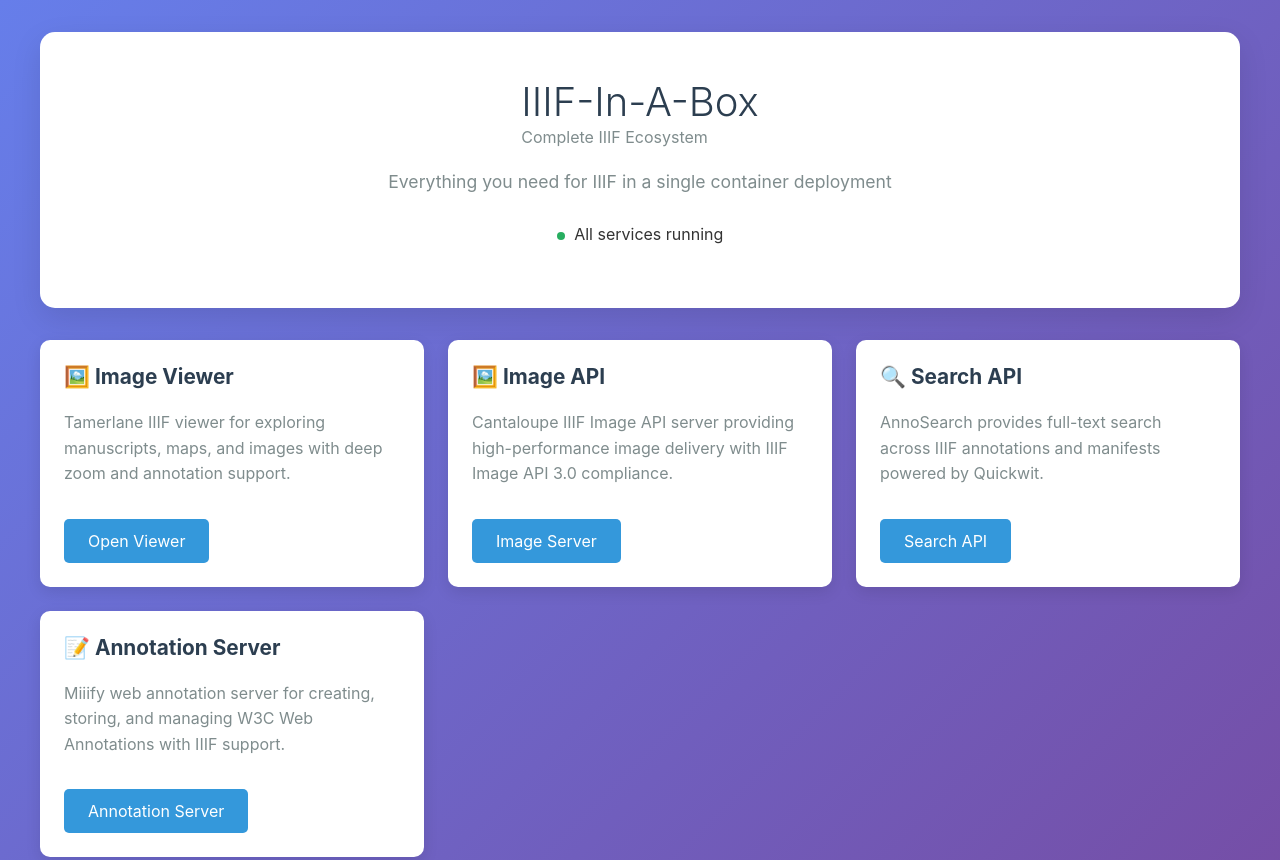
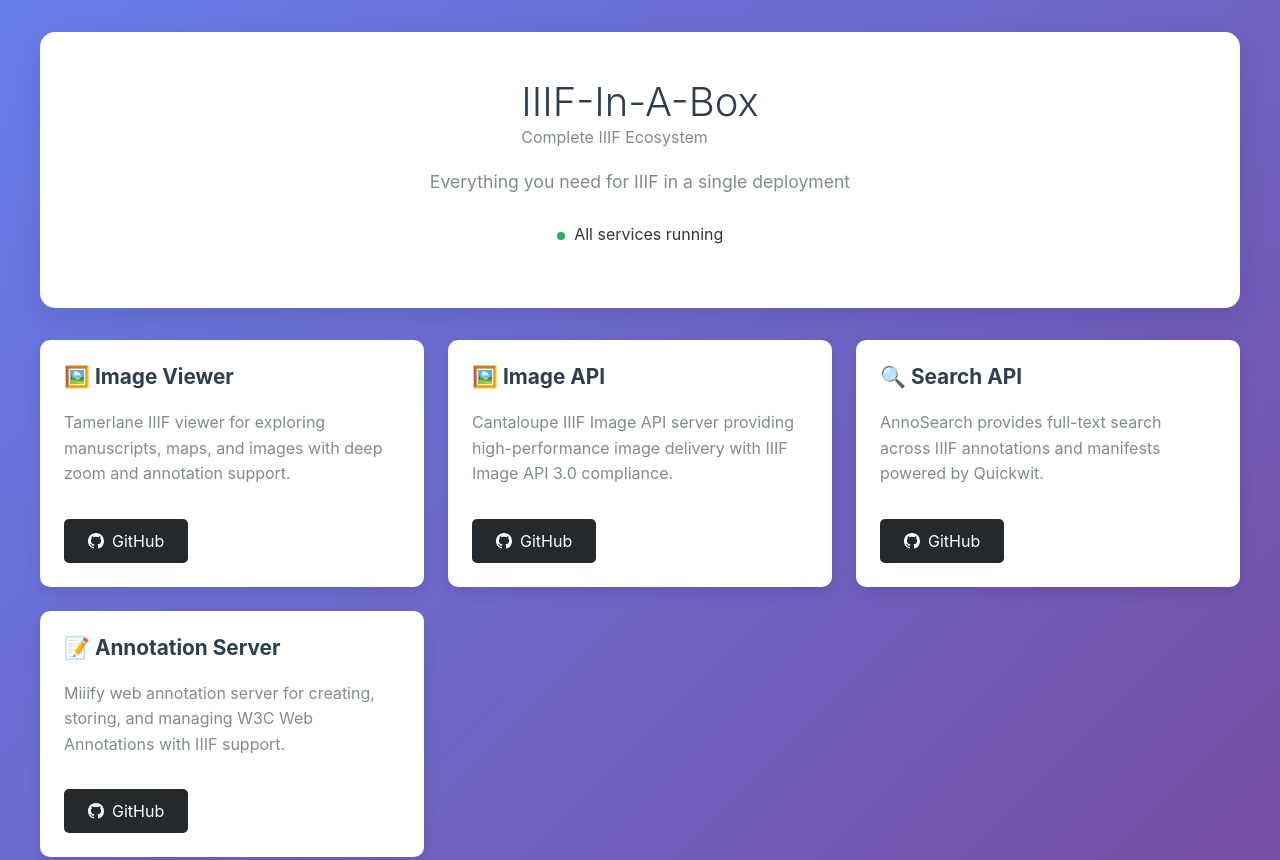
Before and after one commit to jptmoore/iiif-in-a-box, a plain HTML site: page web/index.html in a window 1280 px wide. Shown: the top 860 px of the page. Drawn offline with Linux system fonts and the light colour scheme.

Commit message:
links repos

```diff
--- a/web/index.html
+++ b/web/index.html
@@ -116,6 +116,29 @@
             margin-right: 5px;
         }
 
+        .github-link {
+            display: inline-flex;
+            align-items: center;
+            background: #24292e;
+            color: white;
+            padding: 0.75rem 1.5rem;
+            text-decoration: none;
+            border-radius: 5px;
+            margin-top: 1rem;
+            transition: background 0.3s ease;
+        }
+
+        .github-link:hover {
+            background: #1b1f23;
+        }
+
+        .github-icon {
+            width: 16px;
+            height: 16px;
+            margin-right: 0.5rem;
+            fill: currentColor;
+        }
+
         /* Responsive design for mobile */
         @media (max-width: 768px) {
             .logo-container {
@@ -144,7 +167,7 @@
                     <span class="tagline">Complete IIIF Ecosystem</span>
                 </div>
             </div>
-            <p class="subtitle">Everything you need for IIIF in a single container deployment</p>
+            <p class="subtitle">Everything you need for IIIF in a single deployment</p>
             <p><span class="status-indicator"></span> All services running</p>
         </div>
 
@@ -152,25 +175,45 @@
             <div class="service-card">
                 <h3>🖼️ Image Viewer</h3>
                 <p>Tamerlane IIIF viewer for exploring manuscripts, maps, and images with deep zoom and annotation support.</p>
-                <a href="/viewer/" class="service-link">Open Viewer</a>
+                <a href="https://github.com/tamerlaneviewer/tamerlane" class="github-link" target="_blank">
+                    <svg class="github-icon" viewBox="0 0 16 16">
+                        <path d="M8 0C3.58 0 0 3.58 0 8c0 3.54 2.29 6.53 5.47 7.59.4.07.55-.17.55-.38 0-.19-.01-.82-.01-1.49-2.01.37-2.53-.49-2.69-.94-.09-.23-.48-.94-.82-1.13-.28-.15-.68-.52-.01-.53.63-.01 1.08.58 1.23.82.72 1.21 1.87.87 2.33.66.07-.52.28-.87.51-1.07-1.78-.2-3.64-.89-3.64-3.95 0-.87.31-1.59.82-2.15-.08-.2-.36-1.02.08-2.12 0 0 .67-.21 2.2.82.64-.18 1.32-.27 2-.27.68 0 1.36.09 2 .27 1.53-1.04 2.2-.82 2.2-.82.44 1.1.16 1.92.08 2.12.51.56.82 1.27.82 2.15 0 3.07-1.87 3.75-3.65 3.95.29.25.54.73.54 1.48 0 1.07-.01 1.93-.01 2.2 0 .21.15.46.55.38A8.013 8.013 0 0016 8c0-4.42-3.58-8-8-8z"/>
+                    </svg>
+                    GitHub
+                </a>
             </div>
 
             <div class="service-card">
                 <h3>🖼️ Image API</h3>
                 <p>Cantaloupe IIIF Image API server providing high-performance image delivery with IIIF Image API 3.0 compliance.</p>
-                <a href="/cantaloupe/" class="service-link">Image Server</a>
+                <a href="https://github.com/cantaloupe-project/cantaloupe" class="github-link" target="_blank">
+                    <svg class="github-icon" viewBox="0 0 16 16">
+                        <path d="M8 0C3.58 0 0 3.58 0 8c0 3.54 2.29 6.53 5.47 7.59.4.07.55-.17.55-.38 0-.19-.01-.82-.01-1.49-2.01.37-2.53-.49-2.69-.94-.09-.23-.48-.94-.82-1.13-.28-.15-.68-.52-.01-.53.63-.01 1.08.58 1.23.82.72 1.21 1.87.87 2.33.66.07-.52.28-.87.51-1.07-1.78-.2-3.64-.89-3.64-3.95 0-.87.31-1.59.82-2.15-.08-.2-.36-1.02.08-2.12 0 0 .67-.21 2.2.82.64-.18 1.32-.27 2-.27.68 0 1.36.09 2 .27 1.53-1.04 2.2-.82 2.2-.82.44 1.1.16 1.92.08 2.12.51.56.82 1.27.82 2.15 0 3.07-1.87 3.75-3.65 3.95.29.25.54.73.54 1.48 0 1.07-.01 1.93-.01 2.2 0 .21.15.46.55.38A8.013 8.013 0 0016 8c0-4.42-3.58-8-8-8z"/>
+                    </svg>
+                    GitHub
+                </a>
             </div>
 
             <div class="service-card">
                 <h3>🔍 Search API</h3>
                 <p>AnnoSearch provides full-text search across IIIF annotations and manifests powered by Quickwit.</p>
-                <a href="/annosearch/version" class="service-link">Search API</a>
+                <a href="https://github.com/nationalarchives/annosearch" class="github-link" target="_blank">
+                    <svg class="github-icon" viewBox="0 0 16 16">
+                        <path d="M8 0C3.58 0 0 3.58 0 8c0 3.54 2.29 6.53 5.47 7.59.4.07.55-.17.55-.38 0-.19-.01-.82-.01-1.49-2.01.37-2.53-.49-2.69-.94-.09-.23-.48-.94-.82-1.13-.28-.15-.68-.52-.01-.53.63-.01 1.08.58 1.23.82.72 1.21 1.87.87 2.33.66.07-.52.28-.87.51-1.07-1.78-.2-3.64-.89-3.64-3.95 0-.87.31-1.59.82-2.15-.08-.2-.36-1.02.08-2.12 0 0 .67-.21 2.2.82.64-.18 1.32-.27 2-.27.68 0 1.36.09 2 .27 1.53-1.04 2.2-.82 2.2-.82.44 1.1.16 1.92.08 2.12.51.56.82 1.27.82 2.15 0 3.07-1.87 3.75-3.65 3.95.29.25.54.73.54 1.48 0 1.07-.01 1.93-.01 2.2 0 .21.15.46.55.38A8.013 8.013 0 0016 8c0-4.42-3.58-8-8-8z"/>
+                    </svg>
+                    GitHub
+                </a>
             </div>
 
             <div class="service-card">
                 <h3>📝 Annotation Server</h3>
                 <p>Miiify web annotation server for creating, storing, and managing W3C Web Annotations with IIIF support.</p>
-                <a href="/miiify/version" class="service-link">Annotation Server</a>
+                <a href="https://github.com/nationalarchives/miiify" class="github-link" target="_blank">
+                    <svg class="github-icon" viewBox="0 0 16 16">
+                        <path d="M8 0C3.58 0 0 3.58 0 8c0 3.54 2.29 6.53 5.47 7.59.4.07.55-.17.55-.38 0-.19-.01-.82-.01-1.49-2.01.37-2.53-.49-2.69-.94-.09-.23-.48-.94-.82-1.13-.28-.15-.68-.52-.01-.53.63-.01 1.08.58 1.23.82.72 1.21 1.87.87 2.33.66.07-.52.28-.87.51-1.07-1.78-.2-3.64-.89-3.64-3.95 0-.87.31-1.59.82-2.15-.08-.2-.36-1.02.08-2.12 0 0 .67-.21 2.2.82.64-.18 1.32-.27 2-.27.68 0 1.36.09 2 .27 1.53-1.04 2.2-.82 2.2-.82.44 1.1.16 1.92.08 2.12.51.56.82 1.27.82 2.15 0 3.07-1.87 3.75-3.65 3.95.29.25.54.73.54 1.48 0 1.07-.01 1.93-.01 2.2 0 .21.15.46.55.38A8.013 8.013 0 0016 8c0-4.42-3.58-8-8-8z"/>
+                    </svg>
+                    GitHub
+                </a>
             </div>
         </div>
     </div>
```
